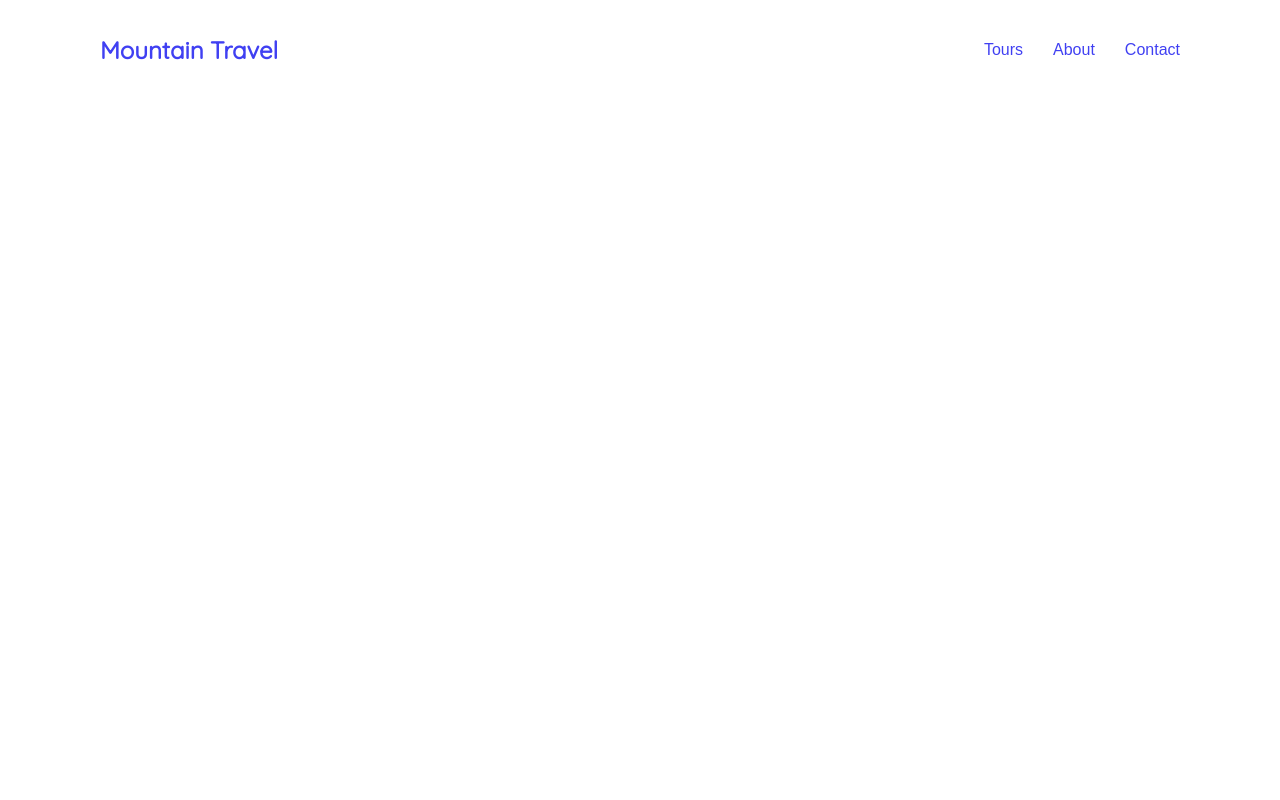
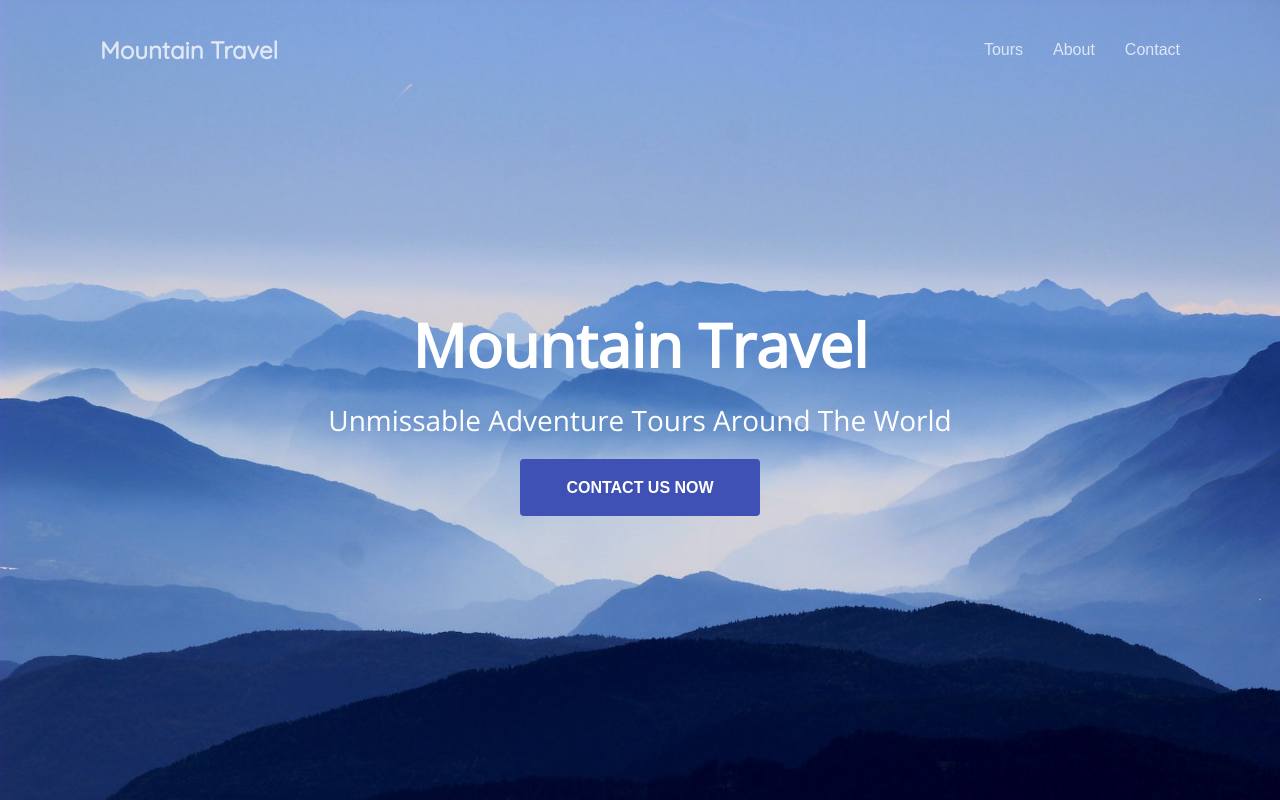
Before and after one commit to hasanurcodes/market-place-mountain-travel-agency, a plain HTML site: page index.html in a window 1280 px wide. Drawn offline with nearby package versions, Linux system fonts and the light colour scheme.

Commit message:
hero section added

```diff
--- a/assets/css/styles.css
+++ b/assets/css/styles.css
@@ -18,19 +18,34 @@ nav {
 a {
 	text-decoration: none;
 	opacity: 0.75;
+	color: #fff;
 }
 
 a:hover {
 	opacity: 1;
 }
 
+a.btn {
+	border-radius: 4px;
+	text-transform: uppercase;
+	font-weight: bold;
+	text-align: center;
+	background-color: #3f51b5;
+	opacity: 1;
+}
+
+/* Header Styles */
+
 header {
+	position: absolute;
+	width: 100%;
 	display: flex;
 	justify-content: space-between;
 	align-items: center;
 	padding: 35px 100px 0;
 	animation: 1s fadein 0.5s forwards;
 	opacity: 0;
+	color: #fff;
 }
 
 @keyframes fadein {
@@ -51,3 +66,57 @@ header nav {
 header nav li {
 	margin: 0 15px;
 }
+
+/* Hero Section Style */
+section {
+	display: flex;
+	flex-direction: column;
+	align-items: center;
+	padding: 100px 80px;
+}
+
+.hero {
+	position: relative;
+	justify-content: center;
+	text-align: center;
+	min-height: 100vh;
+	color: #fff;
+}
+
+.hero .background-image {
+	position: absolute;
+	top: 0;
+	left: 0;
+	width: 100%;
+	height: 100%;
+	background-size: cover;
+	z-index: -1;
+	background-color: #80a3db;
+}
+
+.hero h1 {
+	font: bold 60px "Open Sans", sans-serif;
+	margin-bottom: 15px;
+}
+
+.hero h3 {
+	font: normal 28px "Open Sans", sans-serif;
+	margin-bottom: 40px;
+}
+
+.hero a.btn {
+	padding: 20px 46px;
+}
+
+.hero-content-area {
+	opacity: 0;
+	margin-top: 100px;
+	animation: 1s slidefadeup 0.8s forwards;
+}
+
+@keyframes slidefadeup {
+	100% {
+		opacity: 1;
+		margin: 0;
+	}
+}
--- a/index.html
+++ b/index.html
@@ -20,6 +20,15 @@
       <li><a href="#">Contact</a></li>
     </nav>
   </header>
+
+  <section class="hero">
+    <div class="background-image" style="background-image: url(assets/img/main.jpg);"></div>
+    <div class="hero-content-area">
+      <h1>Mountain Travel</h1>
+      <h3>Unmissable Adventure Tours Around The World</h3>
+      <a href="#" class="btn">Contact Us Now</a>
+    </div>
+  </section>
 </body>
 
 </html>
```
